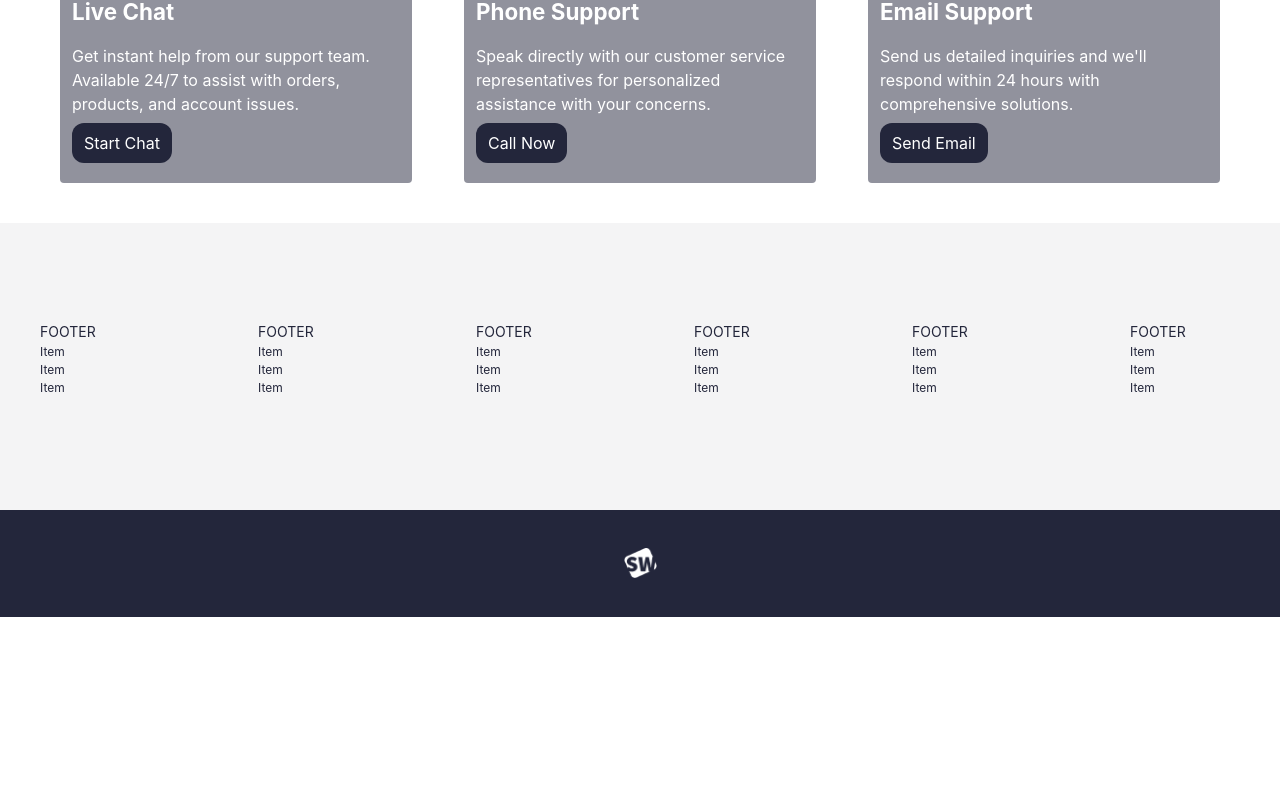
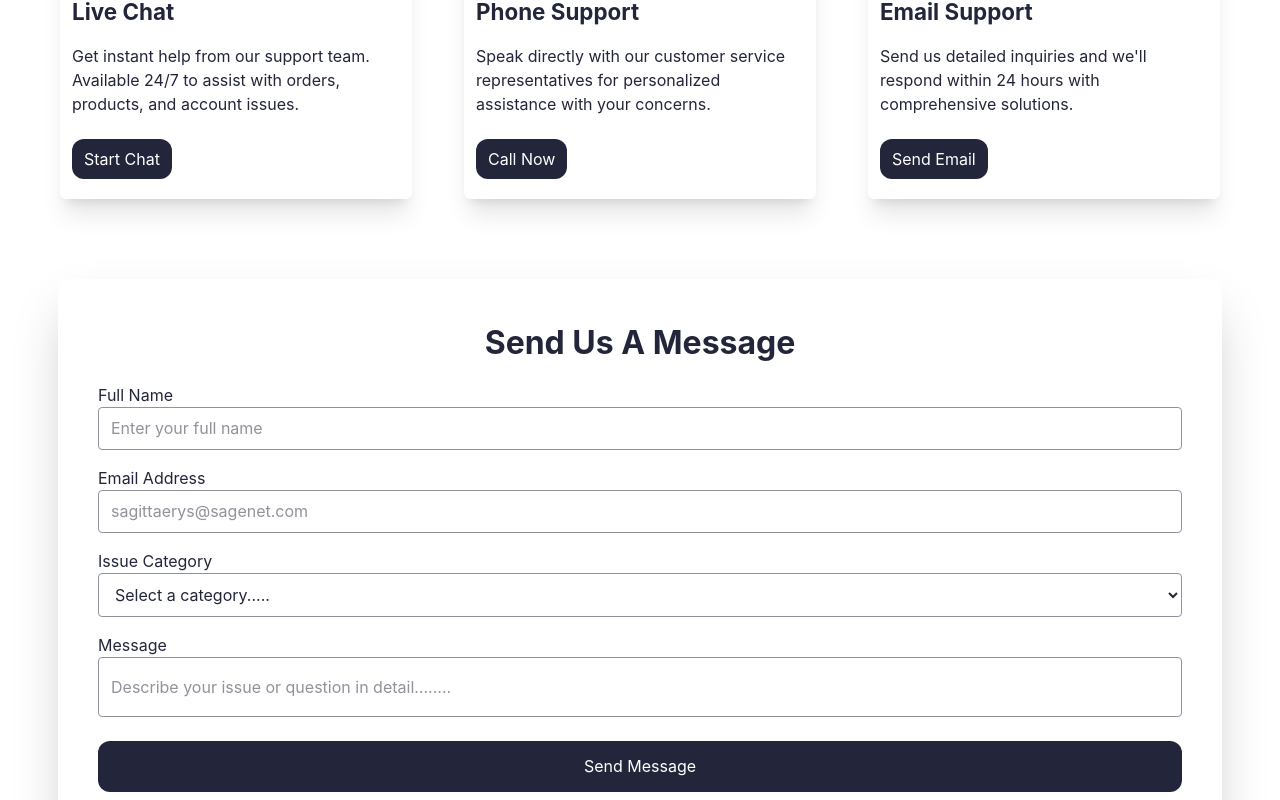
Before and after one commit to sagittaerys/e-commerce-web, a Next.js app: page /support in a window 1280 px wide. Shown: the part 560-1360 px from the top of the page. Before the commit the page ends 1177 px from the top, so only its background shows below. Built offline with nearby package versions, Linux system fonts and the light colour scheme.

Commit message:
completed the support page UI

```diff
--- a/app/login/page.js
+++ b/app/login/page.js
@@ -32,12 +32,12 @@
   return(
     <div className="container">
 
-            <div className="reg-container justify-center gap-6 items-center flex py-10 px-10">
+            <div className="reg-container justify-center items-center flex py-10 px-10">
 
-                    <div className="page-icon w-[50%]">
+                    <div className="page-icon w-[40%]">
                       <Image src="/login.png" alt="" width={401.33} height={327.33} />
                     </div>
-                    <div className="reg-form w-[50%]">
+                    <div className="reg-form w-[60%]">
                       <h1 className="font-bold text-[24px] text-[#23263B]">Welcome Back, Big Stepper!</h1>
                       <span className="text-[14px] text-[#91929D]">
                         Login To Step Into Style....
--- a/app/support/page.js
+++ b/app/support/page.js
@@ -1,13 +1,50 @@
-import Image from "next/image"
-import SupportList from "@/components/Support/SupportList"
+"use client";
 
+import Image from "next/image";
+import SupportList from "@/components/Support/SupportList";
+import { useState } from "react";
 
-export default function SupportPage(){
-  return(
+export default function SupportPage() {
+  const [name, setName] = useState("");
+  const [email, setEmail] = useState("");
+  const [issueCategory, setIssueCategory] = useState("");
+  const [message, setMessage] = useState("");
+  const [error, setError] = useState("");
+
+  const handleSubmit = (e) => {
+    e.preventDefault();
+    console.log({ email, name, issueCategory, message }); // battle for another day (backend)
+
+    //Input Validation Genesis
+    if (!email) {
+      setError("Email is required for feedback!");
+      return;
+    }
+    if (!name) {
+      setError("Name is required!");
+      return;
+    }
+    if (!message) {
+      setError("Message should be more than 30 words!");
+      return;
+    }
+    if (!issueCategory) {
+      setError("Select an issue category!");
+      return;
+    }
+
+    setError("");
+    console.log("Olamilekan Is The One True Imperial Sage!");
+  };
+
+  return (
     <div className="container py-10 px-10">
       <div className="text text-center py-15 mx-auto w-1/2">
         <h1 className="font-bold text-[#23263B] text-[3rem]">Support Center</h1>
-          <p className="text-[1.2rem] text-[#23263B]">We're here to help you with all your shopping needs. Get instant assistance or browse our comprehensive help resources.</p>
+        <p className="text-[1.2rem] text-[#23263B]">
+          We're here to help you with all your shopping needs. Get instant
+          assistance or browse our comprehensive help resources.
+        </p>
       </div>
 
       {/* Main Contents */}
@@ -15,6 +52,86 @@
         <SupportList />
       </div>
 
+      <div className="support-message w-[97%] px-10 rounded-xl mt-20 shadow-2xl py-10 mx-auto">
+        <h1 className="font-bold text-center text-[#23263B] text-[2rem]">
+          Send Us A Message
+        </h1>
+
+        {/* Input Field */}
+        <form
+          onSubmit={handleSubmit}
+          className="flex py-2 w-full mx-auto  flex-col"
+        >
+          {error && (
+            <p className="text-red-500 text-center bg-[pink] px-2 py-3">
+              {error}
+            </p>
+          )}
+
+          <div className="flex py-2 flex-col">
+            <label htmlFor="text">Full Name</label>
+            <input
+              type="text"
+              value={name}
+              onChange={(e) => setName(e.target.value)}
+              name="name"
+              placeholder="Enter your full name"
+              className=" h-[43px] pl-3 border border-[#91929D] rounded"
+            />
           </div>
-  )
+
+          <div className="flex py-2 flex-col">
+            <label htmlFor="password">Email Address</label>
+            <input
+              type="email"
+              value={email}
+              placeholder="sagittaerys@sagenet.com"
+              onChange={(e) => setEmail(e.target.value)}
+              name="email"
+              className="h-[43px] pl-3 border border-[#91929D] rounded"
+            />
+          </div>
+
+          <div className="flex py-2 flex-col">
+            <label htmlFor="password">Issue Category</label>
+            <select
+              onChange={(e) => setIssueCategory(e.target.value)}
+              className="py-2.5 pl-3 border border-[#91929D] rounded focus:outline-none focus:ring-2 focus:ring-[#23263B] focus:border-[#23263B]"
+            >
+              <option value={issueCategory}>Select a category.....</option>
+              <option>Account Issues</option>
+              <option>Payment Problems</option>
+              <option>Shipping Information</option>
+              <option>Product Questions</option>
+              <option>Warranty Claims</option>
+              <option>Technical Support</option>
+            </select>
+          </div>
+
+          <div className="flex py-2 flex-col">
+            <label htmlFor="text">Message</label>
+            <input
+              type="text"
+              value={message}
+              placeholder="Describe your issue or question in detail........"
+              onChange={(e) => setMessage(e.target.value)}
+              name="message"
+              className=" h-[60px] pl-3 border border-[#91929D] rounded"
+            />
+          </div>
+
+          <button
+            className="bg-[#23263B] rounded-xl mt-[1rem] cursor-pointer border-none text-white w-full h-[51px]"
+            type="submit"
+          >
+            Send Message
+          </button>
+        </form>
+      </div>
+
+        <div className="bg-[#dcfce7] py-3 w-[97%] mx-auto rounded mt-[5rem] border border-[#86efac]">
+            <p className="text-center text-[#91929D]">Support team is online and ready to help</p>
+        </div>
+    </div>
+  );
 }
--- a/components/Support/SupportCard.js
+++ b/components/Support/SupportCard.js
@@ -2,7 +2,7 @@
 
 export default function SupportCard({ icon, cardTitle, cardBody, buttonText, link}) {
   return (
-    <div className="px-3 hover:border border-[#E8600A] mx-auto rounded bg-[#91929D] w-[22rem] py-5">
+    <div className="px-3 hover:border-[2px] border-[#23263B] shadow-xl mx-auto rounded-md bg-[#91929D	] w-[22rem] py-5">
       <div className="icons rounded-md text-center p-1 bg-[#23263B] w-[60px] h-[60px]">
 
         <div className="text-white text-center mx-auto w-1/2 mt-[1rem] text-[1.5rem]">{icon}</div>
@@ -11,8 +11,8 @@
 
       {/* Card text */}
       <div className="text mb-[1rem] py-2 h-[120px]">
-        <h2 className="mb-[1rem] text-[1.4rem] font-bold text-white">{cardTitle}</h2>
-        <p className="mb-[1.5rem] text-white text-[16px]">{cardBody}</p>
+        <h2 className="mb-[1rem] text-[1.4rem] font-bold text-[#23263B]">{cardTitle}</h2>
+        <p className="mb-[1.5rem] text-[#23263B] text-[16px]">{cardBody}</p>
 
 
       </div>
@@ -21,7 +21,7 @@
         <a href= {link}
         target="_blank"
         rel="noopener noreferrer">
-        <button className="bg-[#23263B] rounded-xl px-3 py-2 cursor-pointer text-white">
+        <button className="bg-[#23263B] mt-[1rem] rounded-xl px-3 py-2 cursor-pointer text-white hover:bg-[#1a1c2e] transition-colors duration-500">
           {buttonText}
         </button>
 
```
Lines whose indentation alone changed are shown as unchanged.
